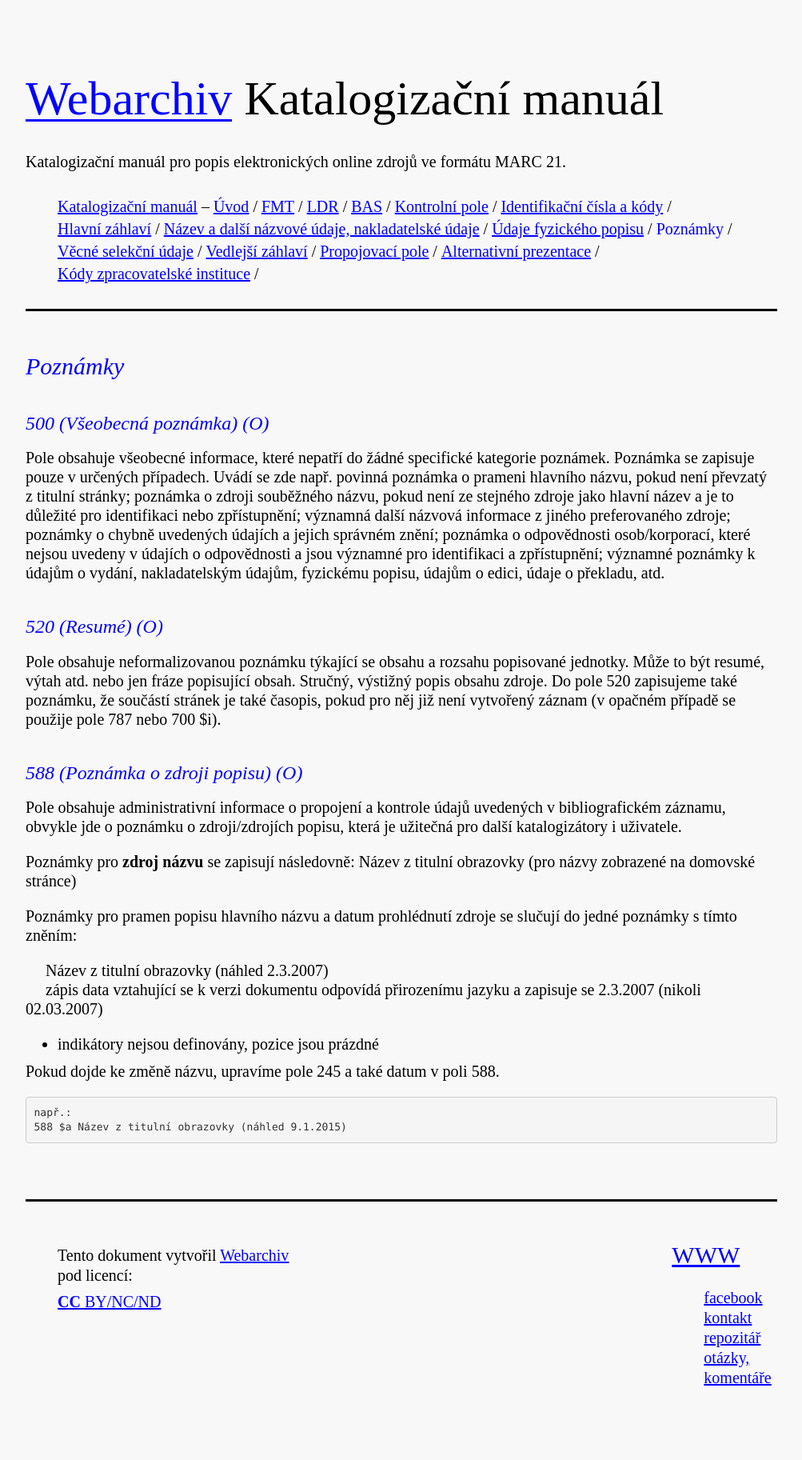
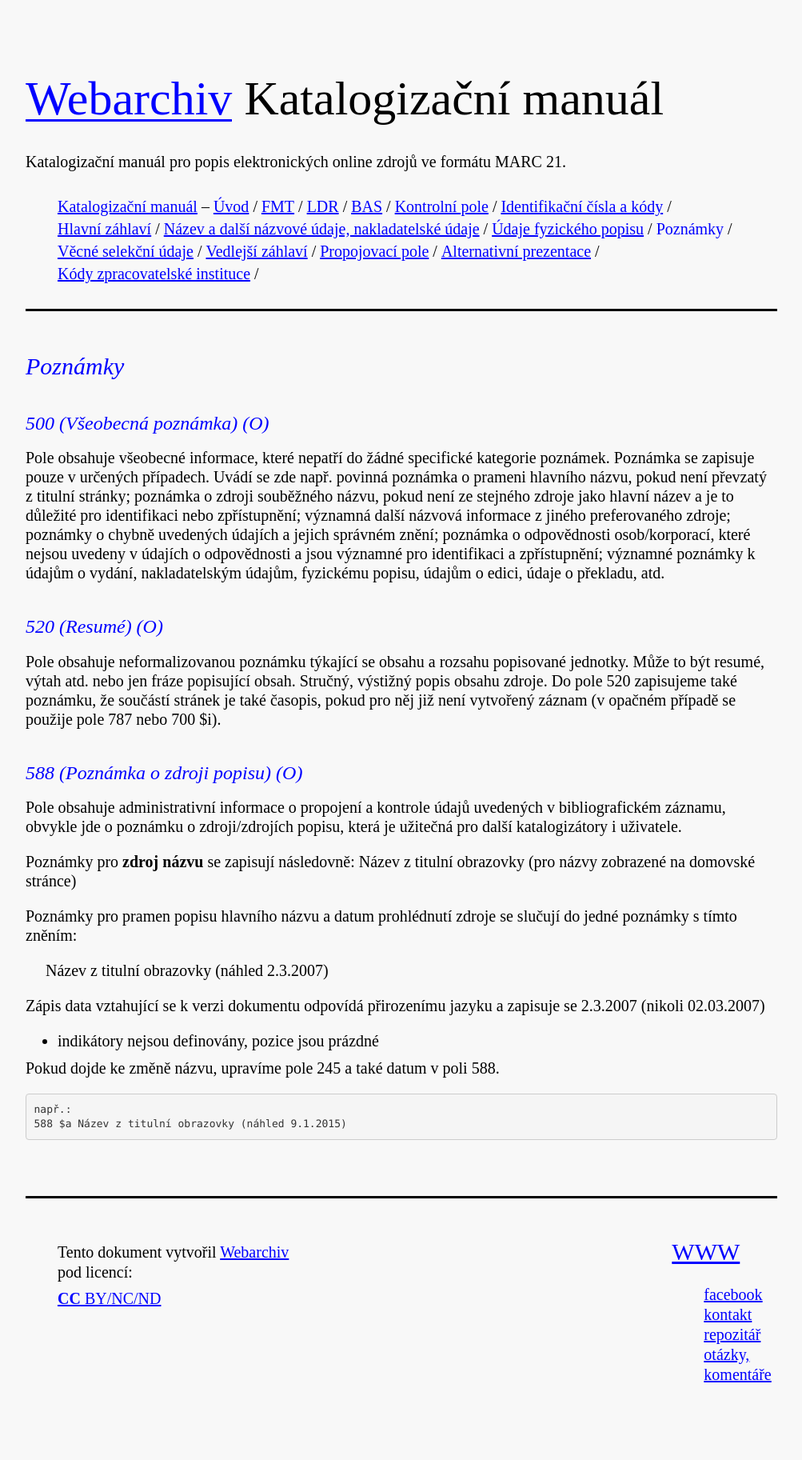
Before and after one commit to WebarchivCZ/katalogizacni-manual, a Jekyll site: the page built from _posts/2017-06-18-Poznamky.md, in a window 1280 px wide. Shown: the whole page at 80% size, without its empty margins (138-1141 px from the left). Built offline with Jekyll 4.4.1, drawn with Linux system fonts in a browser that asks for light colours; part of the change alters nothing that is shown.

```diff
--- a/_posts/2017-06-18-Poznamky.md
+++ b/_posts/2017-06-18-Poznamky.md
@@ -26,7 +26,8 @@ Poznámky pro **zdroj názvu** se zapisují následovně: Název z titulní obra
 Poznámky pro pramen popisu hlavního názvu a datum prohlédnutí zdroje se slučují do jedné poznámky s tímto zněním:
 
 &nbsp;&nbsp;&nbsp;&nbsp; Název z titulní obrazovky (náhled 2.3.2007)
-&nbsp;&nbsp;&nbsp;&nbsp; zápis data vztahující se k verzi dokumentu odpovídá přirozenímu jazyku a zapisuje se 2.3.2007 (nikoli 02.03.2007)
+
+Zápis data vztahující se k verzi dokumentu odpovídá přirozenímu jazyku a zapisuje se 2.3.2007 (nikoli 02.03.2007)
 
 
 * indikátory nejsou definovány, pozice jsou prázdné
```
